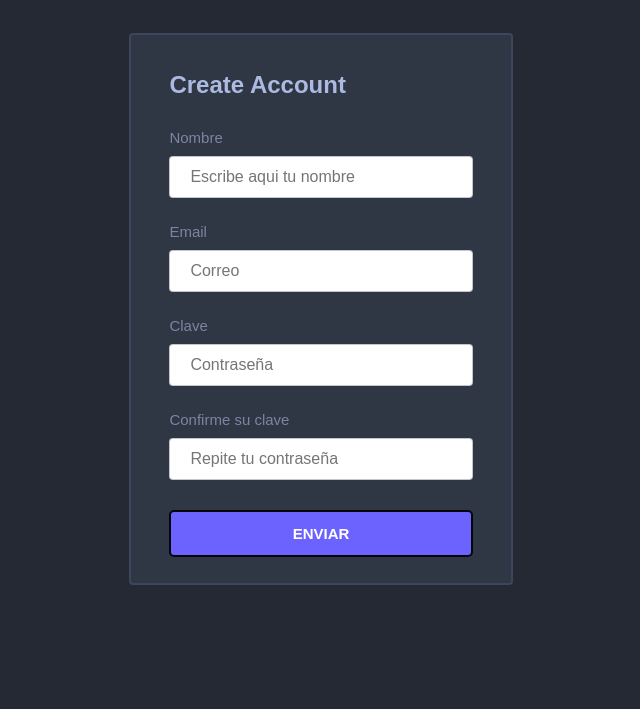
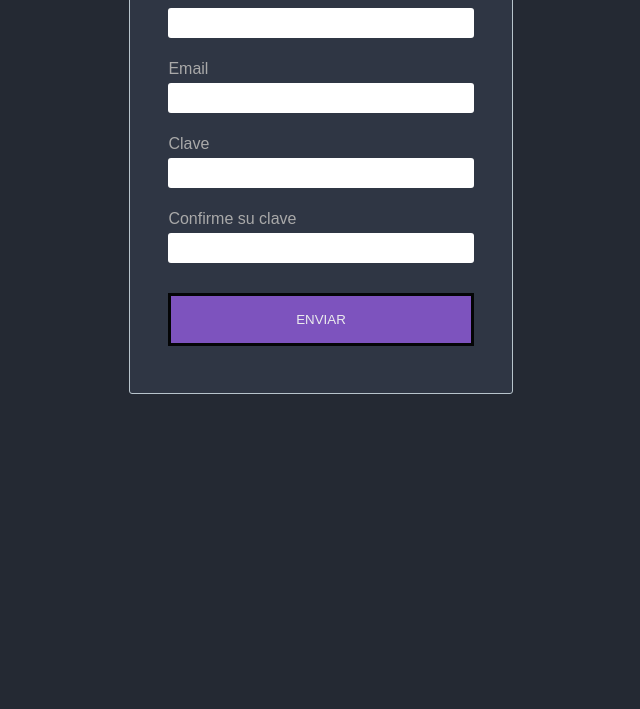
Before and after one commit to olavieneolava/formulariodesarroyadoras, a plain HTML site: page index.html in a window 1280 px wide. Shown: the part 91-800 px from the top of the page, without its empty margins (319-959 px from the left). Drawn offline with Linux system fonts and the light colour scheme.

Commit message:
Add files via upload

```diff
--- a/index.html
+++ b/index.html
@@ -1,52 +1,46 @@
-<!doctype html>
+<!DOCTYPE html>
+
 <html>
 	<head>
 		<meta charset="utf-8">
         <title>Olalla Tellería - Laboratorio DesArrolladoras</title>
-<link href="style.css" rel="stylesheet" type="text/css">
-<link href="index.js">
+        <link rel="stylesheet" href="style.css" type="text/css">
+        <script type="text/javascript" src="index.js"></script>
 	</head>
 
+
 	<body>
-	 <div class="contenedor">
-      <form class="formulario" id="formulario" action="/">
-        <h3>Create Account</h3>
+        <div class="middle_div">
+            <h2>Create Account</h2>
 
-        <!-- ------------NOMBRE----------- -->
-          <label for="nombre" class="formulario-label">Nombre</label>
-          <input type="text" id="nombre" name="nombre" minlength="2" maxlength="50"
-    pattern="[0-9A-Za-zñÑ\s]+" placeholder="Escribe aqui tu nombre">
+            <fieldset>
+				<!--NOMBRE-->
+                <label for="nombre">Nombre</label><br>
+                <input type="text" name="nombre" id="nombre" required><br>
+                <span class="error-message" style="display:none" id="span_nombre">Completa este campo</span>
+                <span class="error-message" style="display:none" id="span_nombre_texto">No se aceptan números en el nombre</span>
 
-        <!-- ---------------------EMAIL--------------------- -->
+				<!--EMAIL-->
+                <label for="email">Email</label><br>
+                <input type="email" name="email" id="email" required><br>
+                <span class="error-message" style="display:none" id="span_email">Completa este campo</span>
 
-          <label for="email" class="formulario-label">Email</label>
-          <input
-           type= "email" name="correo" id="correo" required pattern="^\S{1,}@\S{2,}\.\S{2,}$"  placeholder="Correo"
-          />
+				<!--CONTRASEÑA-->
+                <label for="clave">Clave</label><br>
+                <input type="password" id="clave" minlength="8" value="" /><br>
+                <span class="error-message" style="display:none" id="span_clave">Completa este campo</span>
+                <span class="error-message" style="display:none" id="span_clave_len">Debe tener al menos 8 caracteres</span>
 
-        <!-- ------------------CONTRASEÑA--------------------- -->
+				<!--CONFIRME CONTRASEÑA-->
+                <label for="clave_confirmar">Confirme su clave</label><br>
+                <input type="password" id="clave_confirmar" minlength="8" value="" /><br>
+                <span class="error-message" style="display:none" id="span_clave_confirmar">Completa este campo</span>
+                <span class="error-message" style="display:none" id="span_clave_confirmar_coinciden">Las contraseñas no coinciden</span>
 
-          <label for="clave" class="formulario-label">Clave</label>
-          <input
-           type="password" id="password" name="password"  required
-           pattern="^(?=.{5,15}$)(?=.*[a-z])(?=.*[A-Z])(?=.*[0-9])(?=.*\W).*$"  minlength="8"
-		    maxlength="20"  placeholder="Contraseña"
-          />
+                <!--BOTON-->
+                <button class= "registerbtn" type="button" onclick="comprobarDatos()">ENVIAR</button>
 
-        <!-- ------------- CONFIRMACION CLAVE ------------- -->
-
-          <label for="clave" class="formulario-label">Confirme su clave</label>
-          <input
-           type="password" id="rpassword" name="rpassword"  required
-           pattern="^(?=.{5,15}$)(?=.*[a-z])(?=.*[A-Z])(?=.*[0-9])(?=.*\W).*$"  minlength="8"
-		    maxlength="20"  placeholder="Repite tu contraseña"
-          />
-
-            <button type="submit">ENVIAR</button>
-      </form>
+            </fieldset>
         </div>
-
-
-
 	</body>
 </html>
--- a/index.js
+++ b/index.js
@@ -1,74 +1,83 @@
-//Javascipt final
+// Funciones JS práctica final
 
-const form = document.getElementById('formuario');
-const username = document.getElementById('nombre');
-const email = document.getElementById('correo');
-const password = document.getElementById('password');
-const password2 = document.getElementById('rpassword');
-
-formulario.addEventListener('submit', e => {
-    e.preventDefault();
-
-    validateInputs();
-});
-
-const setError = (element, message) => {
-    const inputControl = element.parentElement;
-    const errorDisplay = inputControl.querySelector('.error');
-
-    errorDisplay.innerText = message;
-    inputControl.classList.add('error');
-    inputControl.classList.remove('success')
-}
-
-const setSuccess = element => {
-    const inputControl = element.parentElement;
-    const errorDisplay = inputControl.querySelector('.error');
-
-    errorDisplay.innerText = '';
-    inputControl.classList.add('success');
-    inputControl.classList.remove('error');
-};
-
-const isValidEmail = correo => {
-    const re = "^\S{1,}@\S{2,}\.\S{2,}$";
-    return re.test(String(correo).toLowerCase());
-}
-
-const validateInputs = () => {
-    const nombreValue = nombre.value.trim();
-    const correoValue = correo.value.trim();
-    const passwordValue = password.value.trim();
-    const rpasswordValue = rpassword.value.trim();
-
-    if(nombreValue === '') {
-        setError(nombre, 'Debes introducir tu nombre');
-    } else {
-        setSuccess(nombre);
+function comprobarDatos(){
+    //Check name:
+    nombre = document.getElementById('nombre')
+    span_nombre = document.getElementById('span_nombre')
+    span_nombre_texto = document.getElementById('span_nombre_texto')
+    if (/\d/.test(nombre.value)){
+        // El nombre tiene números
+        nombre.className = "input-error"
+        span_nombre.style.display = "none"
+        span_nombre_texto.style.display = "block"
+    }else if(nombre.value.length==''){
+        // No se ha introducido un valor o se ha dejado en blanco
+        nombre.className = "input-error"
+        span_nombre.style.display = "block"
+        span_nombre_texto.style.display = "none"
+    }else{
+        //El nombre es válido
+        nombre.className = "input-success"
+        span_nombre.style.display = "none"
+        span_nombre_texto.style.display = "none"
     }
 
-    if(correoValue === '') {
-        setError(correo, 'El correo es necesario');
-    } else if (!isValidEmail(correoValue)) {
-        setError(correo, 'Prueba un correo valido');
-    } else {
-        setSuccess(correo);
+    //Check email: Solo se aceptan emails en minúsculas. No debería ser un problema.
+    regex_email = new RegExp('[a-z0-9]+@[a-z]+\.[a-z]{2,3}')
+    email = document.getElementById('email')
+    span_email = document.getElementById('span_email')
+    if (regex_email.test(email.value)){
+        email.className = "input-success"
+        span_email.style.display = "none"
+    }else{
+        email.className = "input-error"
+        span_email.style.display = "block"
     }
 
-    if(passwordValue === '') {
-        setError(password, 'Contraseña necesria');
-    } else if (passwordValue.length > 8 ) {
-        setError(password, 'La contraseña debe tener minimo 8 caracteres')
-    } else {
-        setSuccess(password);
+    //Check password:
+    clave = document.getElementById('clave')
+    span_clave = document.getElementById('span_clave')
+    span_clave_len = document.getElementById('span_clave_len')
+    if (clave.value.length>=8){
+        // Se ha introducido una clave válida
+        clave.className = "input-success"
+        span_clave.style.display = "none"
+        span_clave_len.style.display = "none"
+    }else if( !clave.value) {
+        // No se ha introducido nada
+        clave.className = "input-error"
+        span_clave.style.display = "block"
+        span_clave_len.style.display = "none"
+    }else{
+        // La clave no es válida porque no tiene mínimo 8 caracteres
+        clave.className = "input-error"
+        span_clave.style.display = "none"
+        span_clave_len.style.display = "block"
     }
 
-    if(rpasswordValue === '') {
-        setError(rpassword, 'Confirma la contraseña');
-    } else if (rpasswordValue !== passwordValue) {
-        setError(rpassword, "La contraseña no coincide");
-    } else {
-        setSuccess(rpassword);
+    //Check password confirmation:
+    clave_confirmar = document.getElementById('clave_confirmar')
+    span_clave_confirmar = document.getElementById('span_clave_confirmar')
+    span_clave_confirmar_coinciden = document.getElementById('span_clave_confirmar_coinciden')
+    if (clave_confirmar.value==''){
+        //Caso no se introduce una clave
+        clave_confirmar.className = "input-error"
+        span_clave_confirmar.style.display = "block"
+        span_clave_confirmar_coinciden.style.display = "none"
+    }else if (clave_confirmar.value == clave.value){
+        // Caso se introduce una clave y coinciden
+        clave_confirmar.className = "input-success"
+        span_clave_confirmar.style.display = "none"
+        span_clave_confirmar_coinciden.style.display = "none"
+    }else{
+        // Caso que introducimos una clave pero no coinciden
+        clave_confirmar.className = "input-error"
+        span_clave_confirmar.style.display = "none"
+        span_clave_confirmar_coinciden.style.display = "block"
+
     }
 
-};
+    if(document.getElementsByClassName('input-success').length == 4){
+        alert('Se han registrado correctamente los datos.')
+    }
+}
--- a/style.css
+++ b/style.css
@@ -1,5 +1,4 @@
-@charset "utf-8";
-/* CSS Document */
+@charset "UTF-8";
 
 *{
     font-family:Arial, Helvetica, sans-serif;
@@ -7,68 +6,81 @@
     margin: 0;
     padding: 0;
 }
-.contenedor{
+
+body {
+	background-color: #242933;
+    color: rgb(169, 169, 169);
+    font-family:Arial, Helvetica, sans-serif;
+    font-size: medium;
+    }
+
+.middle_div {
+    background-color: #2f3644;
+    border-color: rgb(184, 196, 204);
+    border-style: solid;
+    border-width: 1px;
+    border-radius: 3px;
+    position: relative;
+    padding: 3%;
+    left: 35%;
+    width: 30%;
+    display: flex;
+    flex-wrap: wrap;
+}
+
+input{
     width: 100%;
-    height: 100vh;
-    background:#242933;
+    padding: 15px 30px 0 0;
+    margin: 5px 0 22px 0;
+    border-radius: 3px;
+    border: none;
+}
+
+.input-error{
+    background-image: url(images/error-icon.svg);
+    background-repeat: no-repeat;
+    background-position: 95% 50%;
+    border: solid red;
+}
+
+.input-success{
+    background-image: url(images/success-icon.svg);
+    background-repeat: no-repeat;
+    background-position: 95% 50%;
+    border: solid green;
+}
+
+.error-message{
+    color: #b83d3d;
+    font-weight: bold;
+    font-size: small;
+}
+
+.registerbtn {
+    background-color: #8657cc;
+    color: white;
+    padding: 16px 20px;
+    margin: 8px 0;
+    border: solid black;
+    cursor: pointer;
     display: flex;
-    align-items: center;
     justify-content: center;
+    width: 100%;
+    opacity: 0.9;
 }
-form{
-    background: #2f3644;
-    border: 2px #3f455c solid;
-    border-radius: 4px;
-    display: flex;
-    flex-direction: column;
-    padding: 2vw 3vw;
-    width: 30%;
-    max-width: 600px;
-    color: #acbae1;
+
+.registerbtn:hover {
+    opacity:1;
+  }
+
+
+fieldset{
+    border: none;
+    width: 100%;
 }
-form h3{
-    font-weight: 570;
-    margin-bottom: 15px;
-    margin-top: 10px;
-    font-size: x-large;
-    text-shadow: -2px -2px 1px rgba(0, 0, 0, 0.7), -2px -2px 1px rgba(0, 0, 0, 0.7), -2px;
+
+h2{
+    font-size: xx-large;
+    text-align: center;
+    width: 100%;
 }
-form label{
-    font-size: 15px;
-    margin-top: 15px;
-    color: rgba(172, 186, 225, 0.6);
-    font-weight: 540;
-}
-.input-control .formulario-input {
-  border: 1px rgba(180, 183, 192, 0.8) solid;
-  margin: 5px 0 20px;
-  padding: 20px;
-  outline: none;
-  background: white;
-  border-radius: 4px;
-  font-size: 16px;
-  height: 20px;
-  width: 100%;
-}
-form input{
-    border: 1px rgba(180, 183, 192, 0.8) solid;
-    margin: 10px 0;
-    padding: 20px;
-    outline: none;
-    background: white;
-    border-radius: 4px;
-    font-size: 16px;
-    height: 20px;
-}
-form button{
-    margin: 20px 0 0;
-    padding: 13px;
-    background: #6c63ff;
-    border: 2px #05050b solid;
-    border-radius: 5px;
-    color: white;
-    font-size: 15px;
-    font-weight: 550;
-    outline: none;
-    cursor: pointer;
-}
```
Lines whose indentation alone changed are shown as unchanged.
